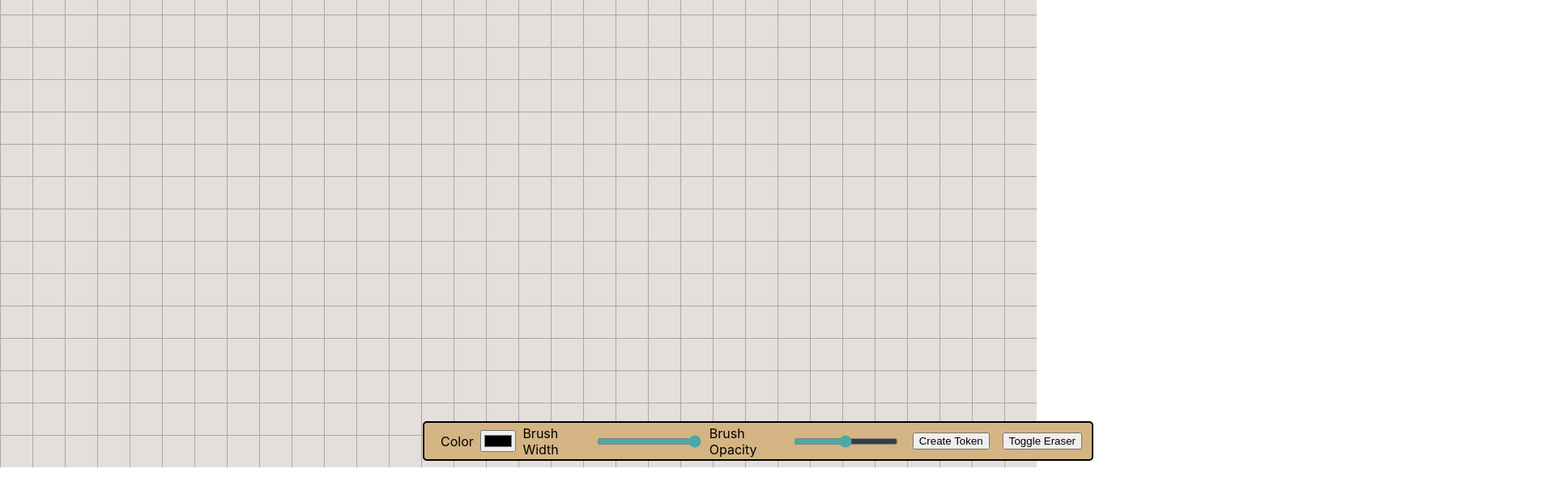
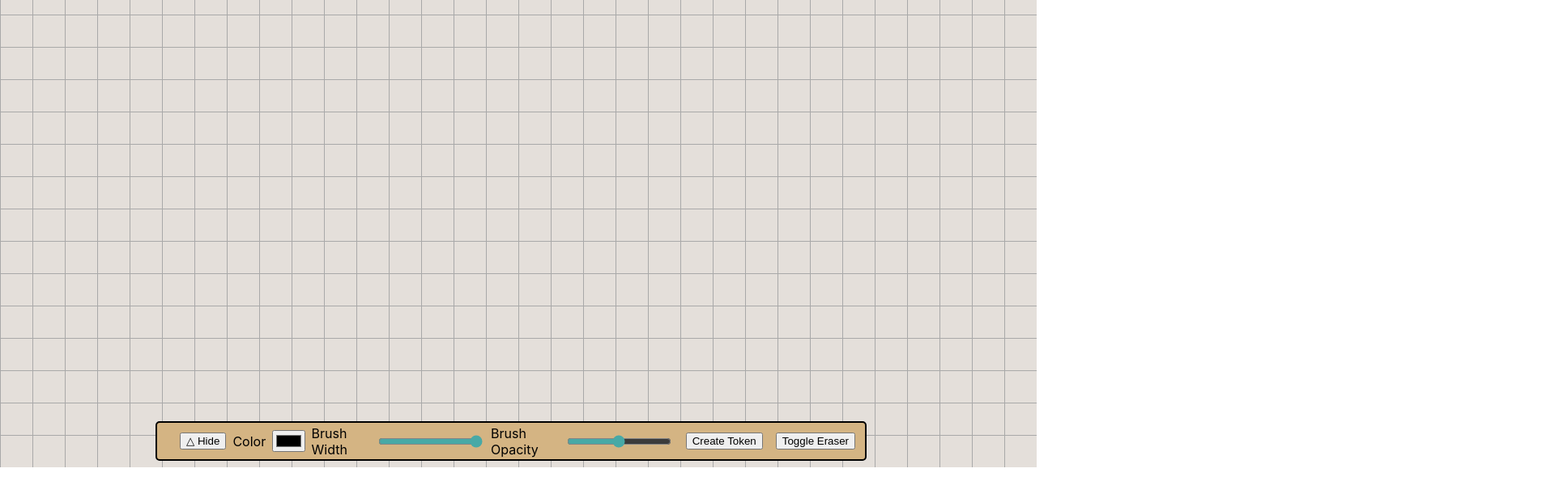
Before and after one commit to GeorgeKimKuen/CS446_MapMaker, a React (Create React App) app: page / in a window 1280 px wide. Shown: the part 222-838 px from the top of the page at 81% size, 1920 px wide, since content can reach past the window. After the commit the page ends 800 px from the top, so only its background shows below. Built offline with nearby package versions, Linux system fonts and the light colour scheme.

Commit message:
Change bkgnd/menu sizing to %

```diff
--- a/src/App.css
+++ b/src/App.css
@@ -35,7 +35,7 @@ h1 {
 }
 
 .Menu {
-    width: 800px;
+    width: 850px;
     height: 45px;
     display: flex;
     padding-left: 12px;
@@ -47,7 +47,7 @@ h1 {
     margin-bottom: 8px;
     margin-top: 10px;
     position: absolute;
-    left: 522px;
+    left: 15%;
     bottom: 0px;
     border: 2px solid black;
 }
--- a/src/App.js
+++ b/src/App.js
@@ -28,10 +28,7 @@ function App() {
     // Function for starting the drawing
     const startDrawing = (e) => {
         ctxRef.current.beginPath();
-        ctxRef.current.moveTo(
-        e.nativeEvent.offsetX,
-        e.nativeEvent.offsetY
-        );
+        ctxRef.current.moveTo(e.nativeEvent.offsetX, e.nativeEvent.offsetY);
         setIsDrawing(true);
     };
 
@@ -72,8 +69,8 @@ function App() {
                 onMouseUp={endDrawing}
                 onMouseMove={draw}
                 ref={canvasRef}
-                width={`1920px`}
-                height={`930px`}
+                width={`100%`}
+                height={`100%`}
               />
             </div>
           </div>
--- a/src/components/Menu.jsx
+++ b/src/components/Menu.jsx
@@ -4,11 +4,20 @@ import "../App.css";
 const Menu = ({ setLineColor, setLineWidth, setLineOpacity }) => {
 	return (
 		<div className="Menu">
+		<label></label>
+		<input
+			type="button"
+			value="△ Hide"
+			onChange={(e) => {
+
+			}}
+		/>
+
 		<label>Color </label>
 		<input
 			type="color"
 			onChange={(e) => {
-			setLineColor(e.target.value);
+				setLineColor(e.target.value);
 			}}
 		/>
 		<label>Brush Width </label>
@@ -17,7 +26,7 @@ const Menu = ({ setLineColor, setLineWidth, setLineOpacity }) => {
 			min="3"
 			max="20"
 			onChange={(e) => {
-			setLineWidth(e.target.value);
+				setLineWidth(e.target.value);
 			}}
 		/>
 		<label>Brush Opacity</label>
@@ -26,7 +35,7 @@ const Menu = ({ setLineColor, setLineWidth, setLineOpacity }) => {
 			min="1"
 			max="100"
 			onChange={(e) => {
-			setLineOpacity(e.target.value / 100);
+				setLineOpacity(e.target.value / 100);
 			}}
 		/>
 		<label> </label>
@@ -42,7 +51,7 @@ const Menu = ({ setLineColor, setLineWidth, setLineOpacity }) => {
 			type="button"
 			value="Toggle Eraser"
 			onChange={(e) => {
-
+				console.log(e)
 			}}
 		/>
 		</div>
```
